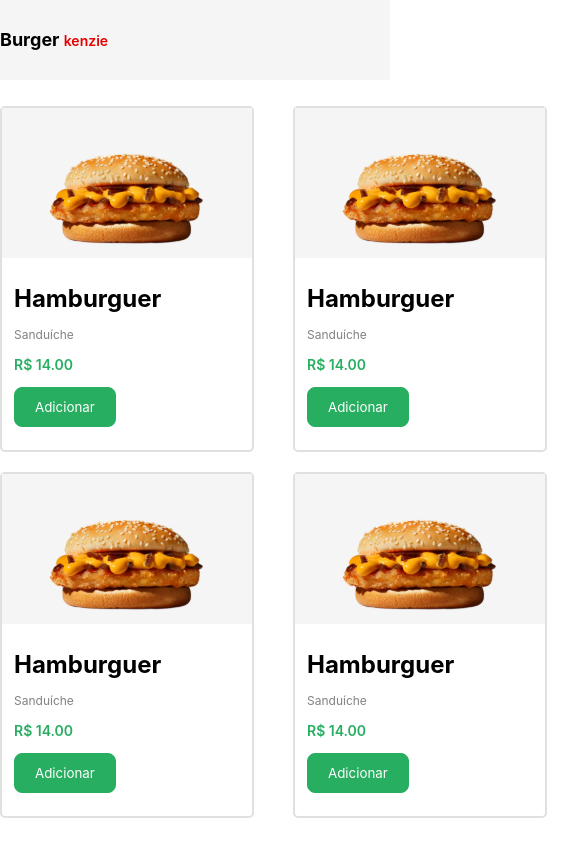
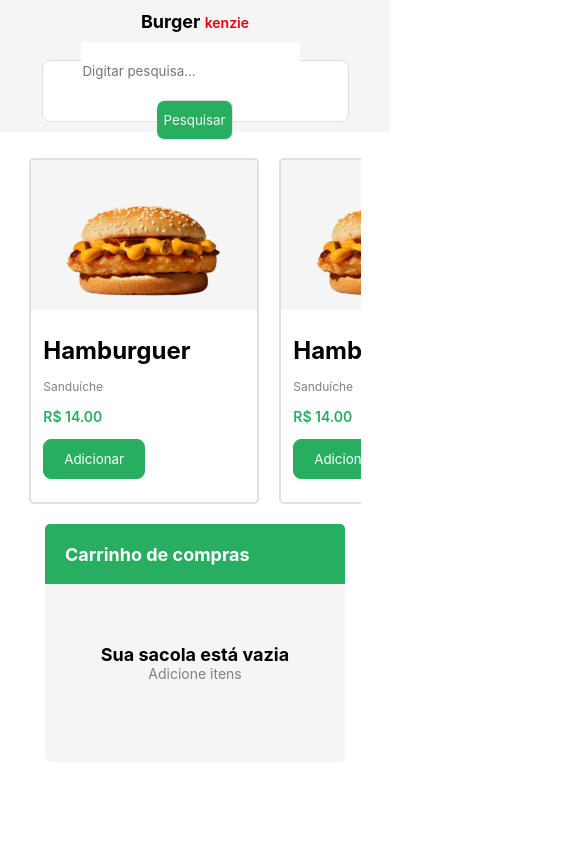
Before and after one commit to gabryelmaraujo/hamburgueria-v1, a React (Create React App) app in the folder kenzie-burger/: page / in a window 390 px wide. Shown: the top 856 px of the page, 585 px wide, since content can reach past the window. Built offline with nearby package versions, Linux system fonts and the light colour scheme.

Commit message:
feat: all mobile styles create

```diff
--- a/kenzie-burger/src/components/Header/styles.js
+++ b/kenzie-burger/src/components/Header/styles.js
@@ -10,7 +10,8 @@ const AppHeader = styled.header`
     .headerContainer{
 
         height: 100%;
-        width: 75rem;
+        /* width: 75rem; */
+        padding: 0 4.375rem;
         margin: 0 auto;
 
         display: flex;
@@ -18,6 +19,16 @@ const AppHeader = styled.header`
         align-items: center;
     }
 
+    @media (max-width: 600px){
+
+        height: 7rem;
+        padding: 10px 0;
+
+        .headerContainer{
+            flex-direction: column;
+        }
+    }
+
 `
 
 export default AppHeader
--- a/kenzie-burger/src/components/ProductsCard/styles.js
+++ b/kenzie-burger/src/components/ProductsCard/styles.js
@@ -1,11 +1,15 @@
 import styled from "styled-components";
 
-const StyledCard = styled.div`
+const StyledCard = styled.li`
 
     width: 15.625rem;
     border: 0.125rem solid var(--grey-1);
     border-radius: 0.313rem;
     margin-bottom: 1.25rem;
+
+    @media (max-width: 870px){
+        margin-right: 1.25rem;
+    }
 
     .productImgDiv{
         height: 9.375rem;
--- a/kenzie-burger/src/components/ProductsList/index.jsx
+++ b/kenzie-burger/src/components/ProductsList/index.jsx
@@ -6,6 +6,7 @@ const ProductsList = () => {
 
 return(
 
+    <div className="listOverflow">
     <ListContainer>
 
         <ProductsCard/>
@@ -16,6 +17,7 @@ return(
         <ProductsCard/>
 
     </ListContainer>
+    </div>
 
 )
 
--- a/kenzie-burger/src/components/ProductsList/styles.js
+++ b/kenzie-burger/src/components/ProductsList/styles.js
@@ -1,13 +1,22 @@
 import styled from "styled-components";
 
-const ListContainer = styled.div`
+const ListContainer = styled.ul`
 
     width: 52.5rem;
+
+    padding: 0;
 
     display: flex;
     flex-wrap: wrap;
     justify-content: space-between;
 
+    @media (max-width: 870px){
+        width: 93.75rem;
+        display: flex;
+        justify-content: flex-start;
+        flex-wrap: nowrap;
+    }
+
 `
 
 export default ListContainer
--- a/kenzie-burger/src/globalStyles.js
+++ b/kenzie-burger/src/globalStyles.js
@@ -1,6 +1,11 @@
 import { createGlobalStyle } from "styled-components";
 
 const GlobalStyles = createGlobalStyle`
+
+*{
+    list-style: none;
+    text-decoration: none;
+}
 
 :root{
 
--- a/kenzie-burger/src/styles/MainContainer.js
+++ b/kenzie-burger/src/styles/MainContainer.js
@@ -8,6 +8,25 @@ const MainContainer = styled.div`
     display: flex;
     justify-content: space-between;
 
+    @media (max-width:1200px){
+        flex-direction: column;
+        align-items: center;
+
+        max-width: 100%;
+
+    }
+
+    @media (max-width: 870px){
+
+        .listOverflow{
+            padding: 0;
+
+            overflow-x: scroll;
+
+            max-width: 85%;
+        }
+    }
+
 `
 
 export default MainContainer
```
